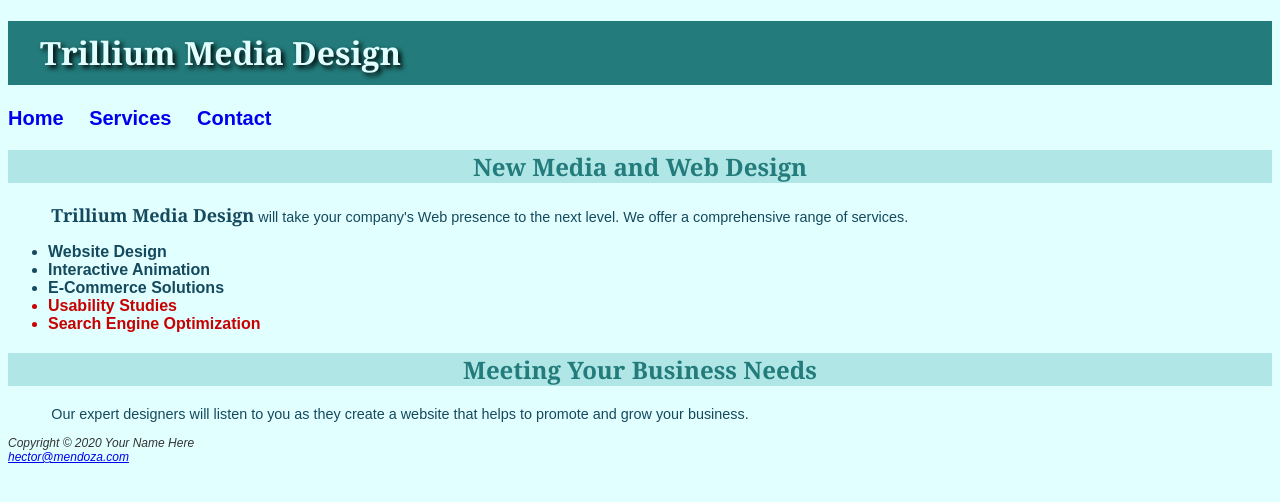
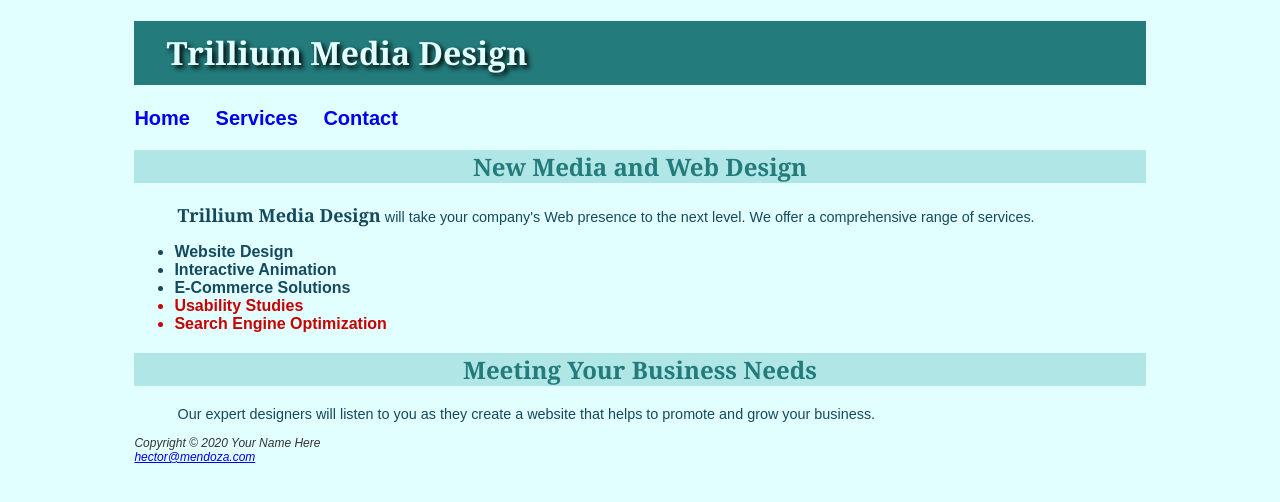
Before and after one commit to hkmendo4760/my-html-project, a plain HTML site: page docs/index.html in a window 1280 px wide. Drawn offline with Linux system fonts and the light colour scheme.

Commit message:
Add center-wrapper;update index.html

```diff
--- a/docs/index.html
+++ b/docs/index.html
@@ -5,6 +5,7 @@
 <meta charset="utf-8">
 <link href="trillium.css" rel="stylesheet">
 </head>
+<div id="wrapper">
 <body>
  <header>
    <h1>Trillium Media Design</h1>
@@ -28,5 +29,6 @@
   <footer>Copyright &copy; 2020 Your Name Here <br>
    <a href="mailto:contact@trilliummediadesign.com">hector@mendoza.com</a>
   </footer>
+</div>
 </body>
 </html>
--- a/docs/trillium.css
+++ b/docs/trillium.css
@@ -25,3 +25,6 @@ footer { color: #333333;
 .company { font-weight: bold;
           font-family: Georgia, "Times New Roman", serif;
           font-size: 1.25em; }
+#wrapper { margin-left: auto;
+           margin-right: auto;
+           width: 80%; }
```
